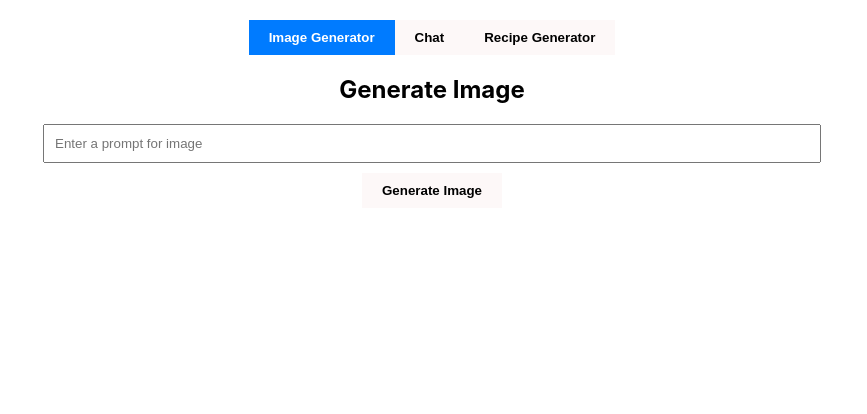
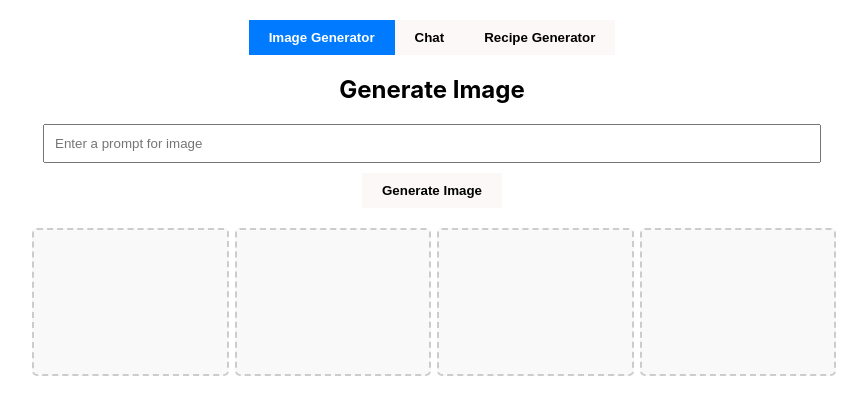
Before and after one commit to vickky122/VersaAI_fullstack, a React (Create React App) app in the folder frontend/spring-ai-react/: page / in a window 1280 px wide. Shown: the top 414 px of the page, without its empty margins (208-1075 px from the left). Built offline with nearby package versions, Linux system fonts and the light colour scheme.

Commit message:
making useo grid for a manual for 4 image generation boxes

```diff
--- a/frontend/spring-ai-react/src/components/ImageGenerator.js
+++ b/frontend/spring-ai-react/src/components/ImageGenerator.js
@@ -24,6 +24,9 @@ function ImageGenerator() {
           <img key={index} src={url} alt={`Generated Image ${index}`} />
         ))}
         {/* spread operator is used to copy the array and not the reference */}
+        {[...Array(4 - imageUrls.length)].map((_, index) => (
+          <div key={index + imageUrls.length} className="empty-image-slot"></div>
+        ))}
       </div>
 
     </div>
```
